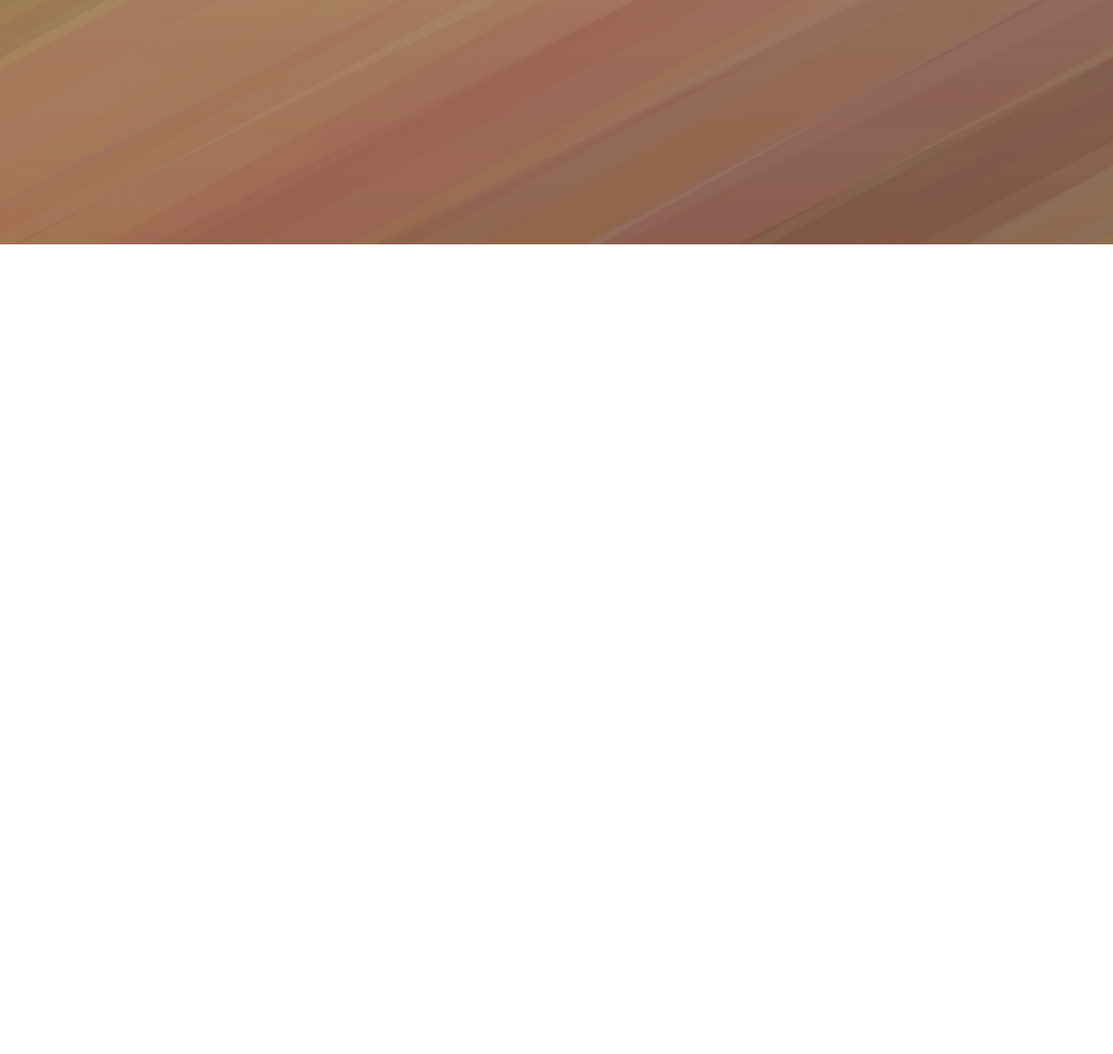
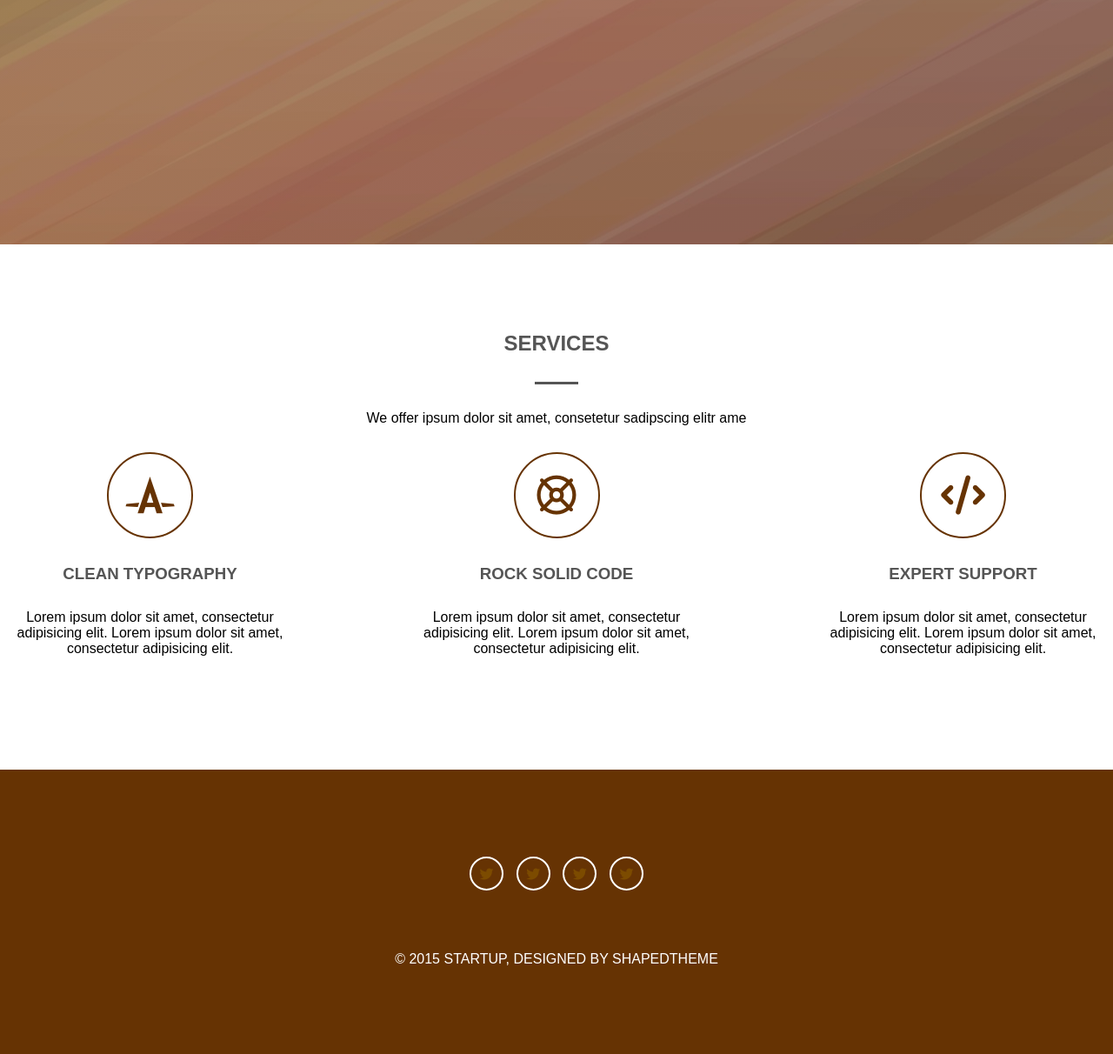
Before and after one commit to Albina2611/lesson9, a plain HTML site: page index.html in a window 1280 px wide. Shown: the part 519-1731 px from the top of the page at 87% size. Before the commit the page ends 800 px from the top, so only its background shows below. Drawn offline with Linux system fonts and the light colour scheme.

Commit message:
Update index.html

```diff
--- a/index.html
+++ b/index.html
@@ -6,23 +6,22 @@
     <meta name="viewport" content="width=device-width, initial-scale=1.0">
     <title>Document</title>
     <link rel="stylesheet" href="css/main.css">
+    <link rel="stylesheet" href="csа/all.min.css">
 </head>
 <body>
     <header class="header">
 <div class="conteiner">
     <selection class="header-nav">
-
-
     <a href="#" class="logo">Startup</a>
     <nav class="nav">
 <ul class="nav-list">
-    <li><a href="#">Home</a></li>
-    <li><a href="#">Services</a></li>
-    <li><a href="#">About</a></li>
-    <li><a href="#">Works</a></li>
-    <li><a href="#">Blog</a></li>
-    <li><a href="#">Clients</a></li>
-    <li><a href="#">Contact</a></li>
+    <li class="nav-items"><a href="#">Home</a></li>
+    <li class="nav-items"><a href="#">Services</a></li>
+    <li class="nav-items"><a href="#">About</a></li>
+    <li class="nav-items"><a href="#">Works</a></li>
+    <li class="nav-items"><a href="#">Blog</a></li>
+    <li class="nav-items"><a href="#">Clients</a></li>
+    <li class="nav-items"><a href="#">Contact</a></li>
 </ul>
     </nav>
 </selection>
@@ -37,11 +36,52 @@
 </section>
 </div>
     </header>
-    <main>
+    <main class="main">
+<div class="conteiner">
+<section class="main-text">
+    <h2>
+        SERVICES
+    </h2>
+    <div class="line"></div>
+     <p>
+        We offer ipsum dolor sit amet, consetetur sadipscing elitr ame
+    </p>
+</section>
+<section class="main-block">
+<div class="block">
+    <div class="img"> <i class="fab fa-autoprefixer"></i> </div>
+    <h3>CLEAN TYPOGRAPHY</h3>
+    <p>Lorem ipsum dolor sit amet, consectetur adipisicing elit. Lorem ipsum dolor sit amet, consectetur adipisicing elit.</p>
+</div>
+<div class="block">
+    <div class="img"> <i class="far fa-life-ring"></i> </div>
 
+    <h3>ROCK SOLID CODE</h3>
+    <p>Lorem ipsum dolor sit amet, consectetur adipisicing elit. Lorem ipsum dolor sit amet, consectetur adipisicing elit.</p>
+</div>
+<div class="block">
+    <div class="img"> <i class="fas fa-code"></i> </div>
+    <h3>EXPERT SUPPORT</h3>
+    <p>Lorem ipsum dolor sit amet, consectetur adipisicing elit. Lorem ipsum dolor sit amet, consectetur adipisicing elit.</p>
+</div>
+
+</section>
+</div>
     </main>
     <footer>
-
+<section class="footer">
+<div class="conteiner">
+    <section class="link">
+    <a href="#" class="twitter"><i class="fab fa-twitter"></i></a>
+    <a href="#" class="twitter"><i class="fab fa-twitter"></i></a>
+    <a href="#" class="twitter"><i class="fab fa-twitter"></i></a>
+    <a href="#" class="twitter"><i class="fab fa-twitter"></i></a>
+    </section>
+<section class="footer-text">
+    © 2015 STARTUP, DESIGNED BY SHAPEDTHEME
+</section>
+</section>
+</div>
     </footer>
 </body>
 </html>
```
